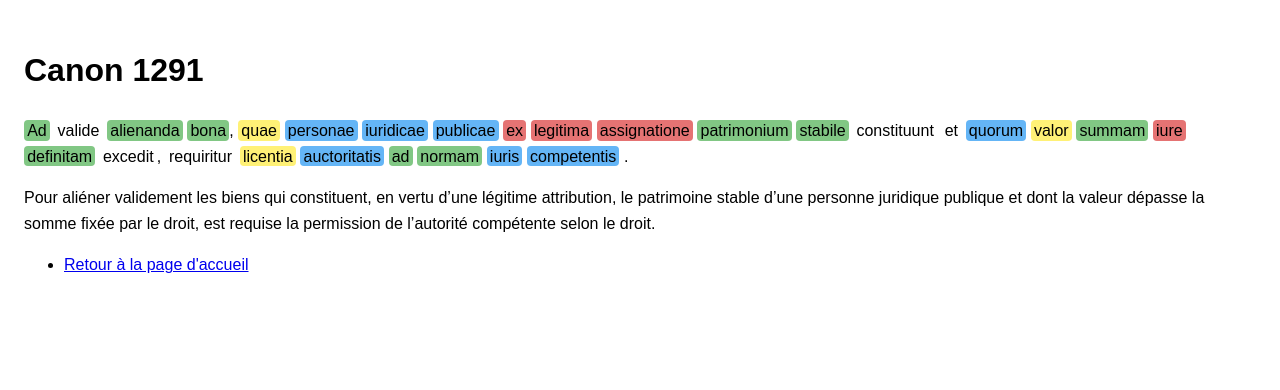
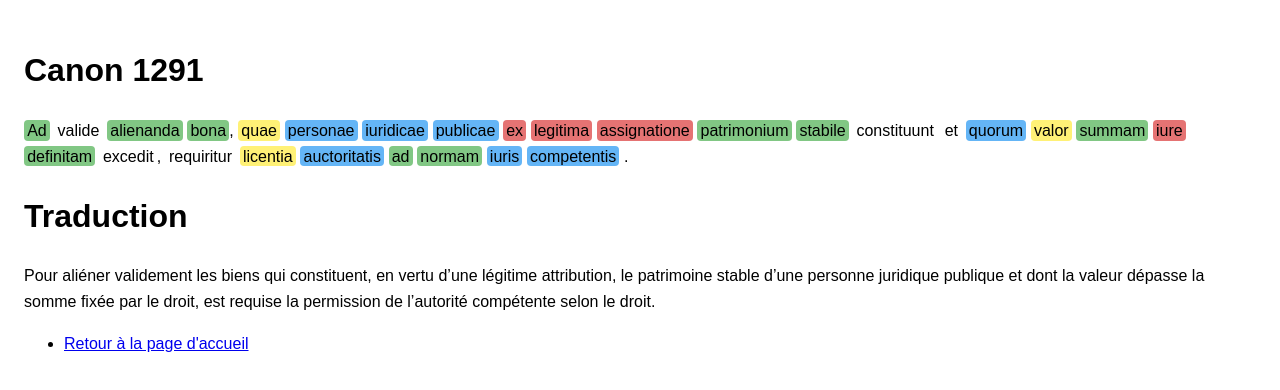
Before and after one commit to elibruyere/canon-1291, a plain HTML site: page index.html in a window 1280 px wide. Drawn offline with Linux system fonts and the light colour scheme.

Commit message:
Update index.html

```diff
--- a/index.html
+++ b/index.html
@@ -60,7 +60,7 @@
     .
   </p>
 
-  <title>Traduction</title>
+  <h1>Traduction</h1>
 
     <p>
 Pour aliéner validement les biens qui constituent, en vertu d’une légitime attribution, le patrimoine stable d’une personne juridique publique et dont la valeur dépasse la somme fixée par le droit, est requise la permission de l’autorité compétente selon le droit.
```
